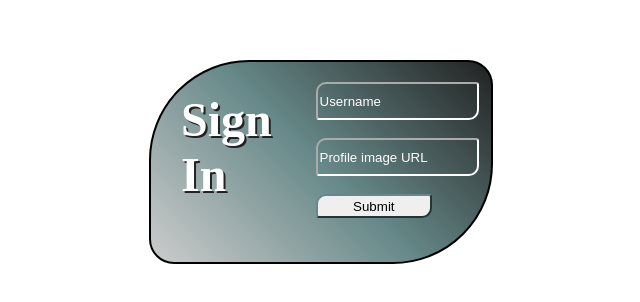
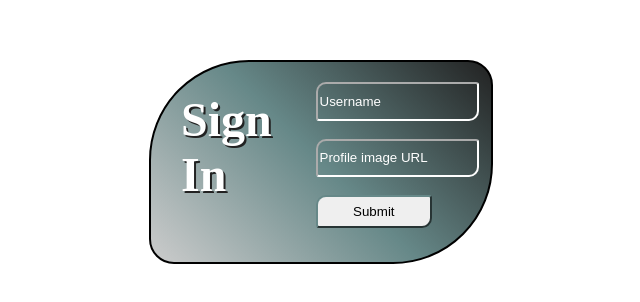
Before and after one commit to agularte/project, an Angular app: page / in a window 1280 px wide. Shown: the part 204-506 px from the top of the page, without its empty margins (335-975 px from the left). Built offline with nearby package versions, Linux system fonts and the light colour scheme.

Commit message:
fixing login screen

```diff
--- a/src/app/login/login.component.css
+++ b/src/app/login/login.component.css
@@ -24,6 +24,7 @@
     height: 20%;
     width: 20%;
     min-width: 300px;
+    min-height: 137px;
 }
 
 h1{
@@ -35,7 +36,7 @@ h1{
 }
 
 input{
-    height: 4vh;
+    height: 25%;
     background-color: transparent;
     color: white;
     width: 100%;
@@ -52,7 +53,7 @@ input{
 }
 
 button{
-    height: 3vh;
+    height: 25%;
     width: 75%;
     border-radius: 10px 3px;
     border-color: #668888;
--- a/src/app/message/message.component.css
+++ b/src/app/message/message.component.css
@@ -20,6 +20,7 @@
 #profile{
     height: 60px;
     width:  60px;
+    object-fit: cover;
     border-radius: 35%;
 }
 img{
```
